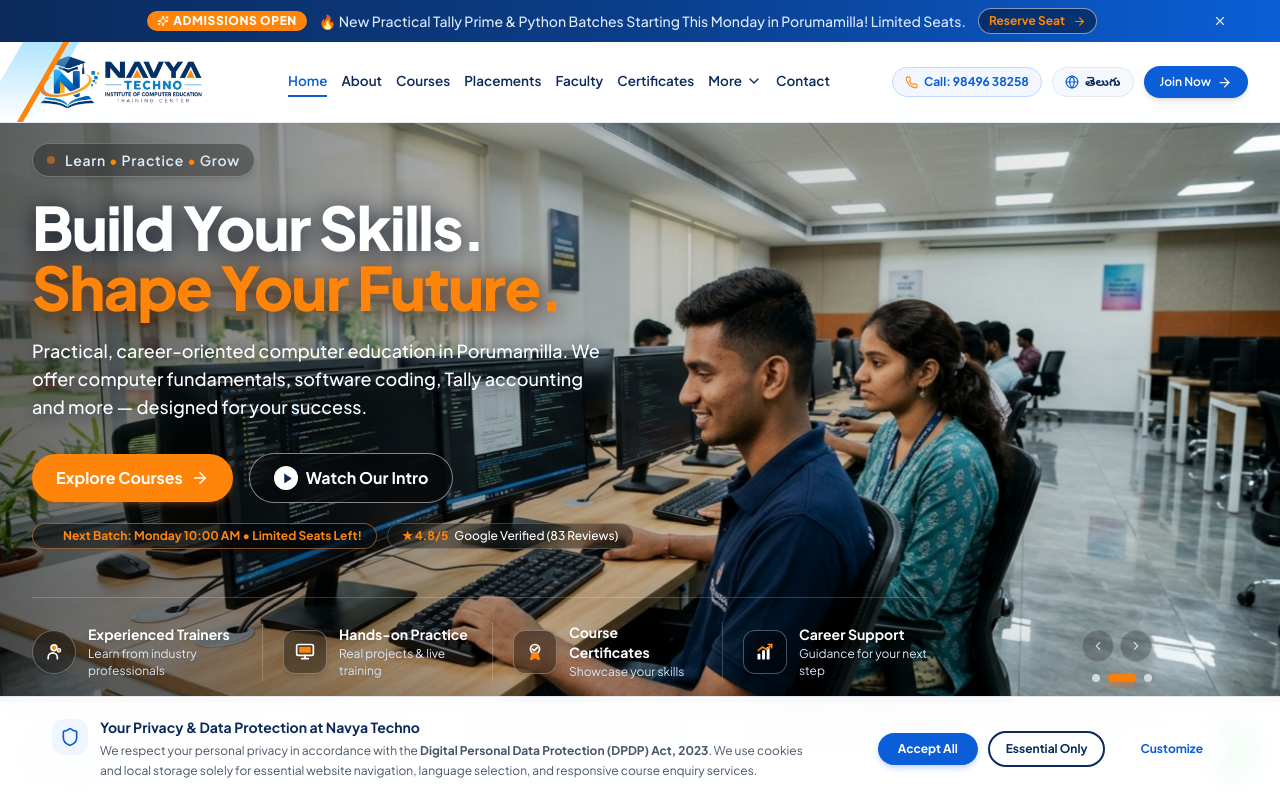
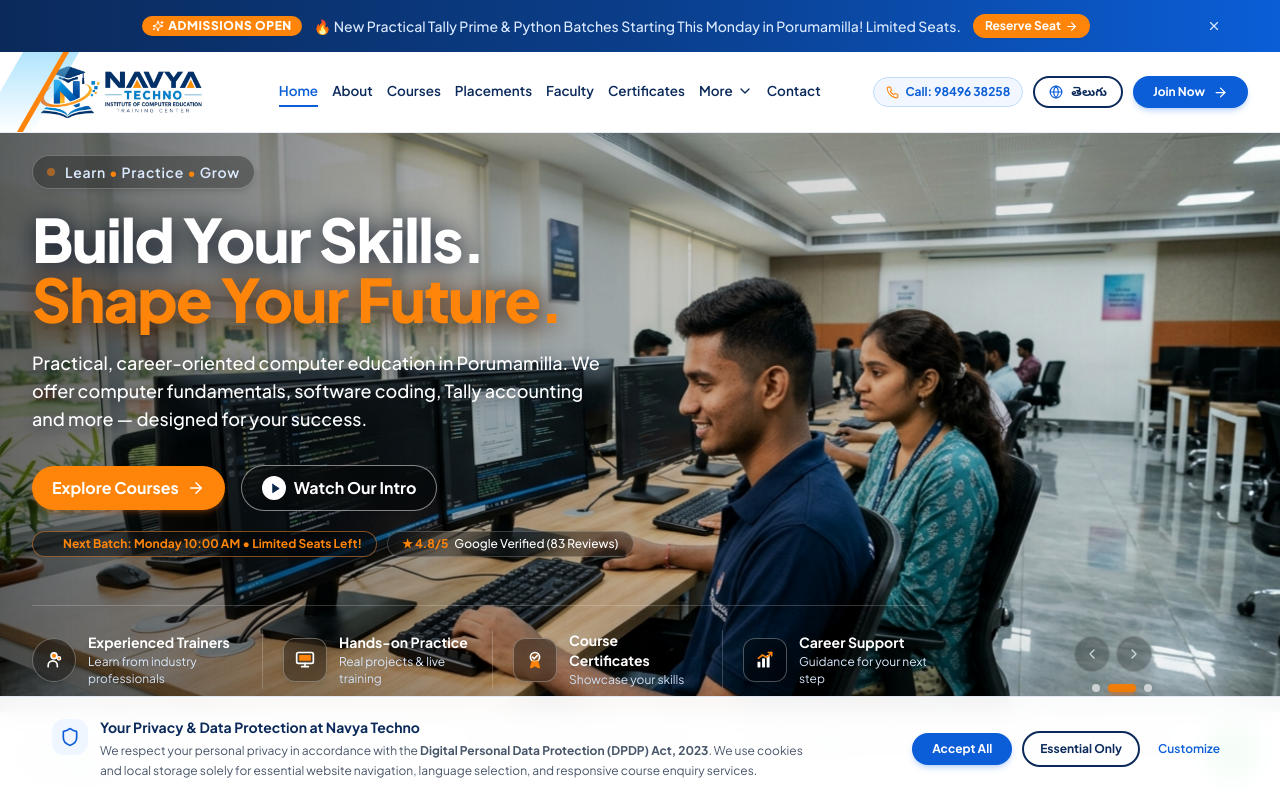
Before and after one commit to madhu16262223/NAVYA-INSTITUTE, a React (Vite) app: page / in a window 1280 px wide. Shown: the top 800 px of the page. Built offline with nearby package versions, Linux system fonts and the light colour scheme.

Commit message:
fix(usability): collapse button styles to unified design system under 5 styles

```diff
--- a/src/components/Enhancements.jsx
+++ b/src/components/Enhancements.jsx
@@ -35,18 +35,23 @@ export function AnnouncementBar() {
             {site.announcement.text}
           </span>
           {site.announcement.cta && (
-            <button
-              onClick={() => openDemoModal()}
-              className="btn-ghost !text-accent hover:!text-white !py-1 !px-2.5 text-xs font-bold"
+            <a
+              href="#book-demo"
+              onClick={(e) => {
+                e.preventDefault();
+                openDemoModal();
+              }}
+              className="inline-flex items-center gap-1 rounded-full bg-accent px-3 py-1 text-xs font-bold text-white shadow-sm hover:bg-accent-600 transition"
             >
               {site.announcement.cta} <ArrowRight size={13} aria-hidden="true" />
-            </button>
+            </a>
           )}
         </div>
         <button
+          type="button"
           onClick={handleDismiss}
           aria-label="Dismiss announcement"
-          className="btn-icon !h-6 !w-6 text-blue-100 hover:bg-white/20 hover:text-white shrink-0"
+          className="btn-icon !bg-transparent text-blue-100 hover:!bg-white/20 hover:text-white shrink-0"
         >
           <X size={14} aria-hidden="true" />
         </button>
@@ -109,9 +114,10 @@ export function ScrollToTop() {
 
   return (
     <button
+      type="button"
       onClick={scrollToTop}
       aria-label="Scroll back to top"
-      className="btn-icon fixed bottom-24 right-5 z-40 bg-white text-navy shadow-lg ring-1 ring-slate-200 hover:bg-navy hover:text-white"
+      className="btn-icon fixed bottom-24 right-5 z-40 !bg-white text-navy shadow-lg ring-1 ring-slate-200 hover:!bg-navy hover:text-white"
     >
       <ArrowUp size={20} aria-hidden="true" />
     </button>
--- a/src/components/Layout.jsx
+++ b/src/components/Layout.jsx
@@ -78,16 +78,19 @@ export function Navbar() {
 
             {/* More Dropdown */}
             <div ref={ref} className="relative">
-              <button
+              <div
+                role="button"
+                tabIndex={0}
                 aria-expanded={m}
                 aria-haspopup="true"
                 onClick={() => setM(!m)}
-                className={`flex items-center gap-1 border-b-2 py-1 text-[13.5px] 2xl:text-[14.5px] font-semibold whitespace-nowrap ${
+                onKeyDown={(e) => (e.key === ' ' || e.key === 'Enter') && (e.preventDefault(), setM(!m))}
+                className={`flex items-center gap-1 border-b-2 py-1 text-[13.5px] 2xl:text-[14.5px] font-semibold whitespace-nowrap cursor-pointer select-none ${
                   moreActive ? 'border-[#0B5ED7] text-[#0B5ED7]' : 'border-transparent text-navy hover:text-[#0B5ED7]'
                 }`}
               >
                 {t('more')} <ChevronDown size={16} className={`transition-transform duration-200 ${m ? 'rotate-180' : ''}`} />
-              </button>
+              </div>
               {m && (
                 <ul className="absolute right-0 top-full mt-3 w-52 rounded-xl border border-slate-200 bg-white p-2 shadow-lg">
                   <li>
@@ -125,10 +128,11 @@ export function Navbar() {
 
             {/* Language Switcher */}
             <button
+              type="button"
               onClick={toggleLang}
               title="Switch language between English and Telugu"
               aria-label="Switch language between English and Telugu"
-              className="whitespace-nowrap shrink-0 inline-flex items-center gap-1.5 rounded-full border border-slate-200 bg-mist/80 px-3 py-1.5 text-xs font-bold text-navy transition hover:border-[#0B5ED7] hover:bg-white"
+              className="btn-outline !py-1.5 !px-3.5 text-xs shrink-0 whitespace-nowrap"
             >
               <Globe size={14} className="text-[#0B5ED7] shrink-0" aria-hidden="true" />
               <span>{lang === 'en' ? 'తెలుగు' : 'English'}</span>
@@ -137,7 +141,7 @@ export function Navbar() {
             {/* Join Now */}
             <Link
               to="/contact"
-              className="whitespace-nowrap shrink-0 inline-flex items-center gap-1.5 rounded-full bg-[#0B5ED7] px-4 2xl:px-5 py-2 text-xs 2xl:text-sm font-semibold text-white shadow-md transition-colors hover:bg-[#0A4FB4]"
+              className="btn-brand !py-2 !px-5 text-xs 2xl:text-sm whitespace-nowrap shrink-0"
             >
               {t('joinNow')} <ArrowRight size={15} className="shrink-0" />
             </Link>
@@ -146,20 +150,22 @@ export function Navbar() {
           {/* Mobile Right Controls: Lang + Hamburger */}
           <div className="flex items-center gap-2 xl:hidden">
             <button
+              type="button"
               onClick={toggleLang}
               aria-label="Switch language"
-              className="rounded-full border border-slate-200 bg-mist px-2.5 py-1 text-xs font-bold text-navy"
+              className="btn-outline !py-1 !px-2.5 text-xs font-bold"
             >
               {lang === 'en' ? 'తెలుగు' : 'EN'}
             </button>
             <button
-              className="p-2 text-navy"
+              type="button"
+              className="btn-icon"
               aria-label={o ? 'Close menu' : 'Open menu'}
               aria-expanded={o}
               aria-controls="mobile-nav"
               onClick={() => setO(!o)}
             >
-              {o ? <X /> : <Menu />}
+              {o ? <X size={18} /> : <Menu size={18} />}
             </button>
           </div>
         </div>
@@ -440,14 +446,16 @@ export function Footer() {
             <Link to="/privacy" className="hover:text-white underline">
               {t('privacyPolicy')}
             </Link>
-            <span>•</span>
-            <button
-              type="button"
-              onClick={() => window.openPrivacyPreferences && window.openPrivacyPreferences()}
-              className="hover:text-white underline"
+            <a
+              href="#cookie-settings"
+              onClick={(e) => {
+                e.preventDefault();
+                window.openPrivacyPreferences && window.openPrivacyPreferences();
+              }}
+              className="hover:text-white underline cursor-pointer"
             >
               Cookie Settings
-            </button>
+            </a>
           </div>
         </div>
       </div>
--- a/src/components/PrivacyManager.jsx
+++ b/src/components/PrivacyManager.jsx
@@ -99,7 +99,7 @@ export function PrivacyManager() {
         onClick={() => setShowModal(true)}
         aria-label="Manage Privacy & Cookie Preferences"
         title="Privacy Preferences"
-        className="btn-outline fixed bottom-5 left-5 z-40 hidden sm:flex !h-9 !py-1.5 !px-3 text-xs !bg-white/95 backdrop-blur-md shadow-md"
+        className="btn-outline fixed bottom-5 left-5 z-40 hidden sm:flex !py-2 !px-3.5 text-xs !bg-white/95 backdrop-blur-md shadow-md"
       >
         <Shield size={15} className="text-[#0B5ED7]" aria-hidden="true" />
         <span className="hidden md:inline">Privacy</span>
@@ -131,27 +131,28 @@ export function PrivacyManager() {
               <button
                 type="button"
                 onClick={handleAcceptAll}
-                className="btn-brand text-xs !py-2 !px-5"
+                className="btn-brand !py-2 !px-5 text-xs"
               >
                 Accept All
               </button>
               <button
                 type="button"
                 onClick={handleEssentialOnly}
-                className="btn-outline text-xs !py-2 !px-4"
+                className="btn-outline !py-2 !px-4 text-xs"
               >
                 Essential Only
               </button>
-              <button
-                type="button"
-                onClick={() => {
+              <a
+                href="#privacy-preferences"
+                onClick={(e) => {
+                  e.preventDefault();
                   setShowBanner(false);
                   setShowModal(true);
                 }}
-                className="btn-ghost !text-brand !border-transparent !bg-transparent text-xs hover:underline"
+                className="text-xs font-semibold text-[#0B5ED7] hover:underline px-2 py-1"
               >
                 Customize
-              </button>
+              </a>
             </div>
           </div>
         </aside>
@@ -184,7 +185,7 @@ export function PrivacyManager() {
               <button
                 type="button"
                 onClick={() => setShowModal(false)}
-                className="btn-icon !h-8 !w-8 text-slate-500 hover:bg-slate-100 hover:text-navy"
+                className="btn-icon text-slate-500 hover:text-navy"
                 aria-label="Close privacy preferences modal"
               >
                 <X size={18} />
@@ -271,7 +272,7 @@ export function PrivacyManager() {
                 <button
                   type="button"
                   onClick={handleResetData}
-                  className="rounded-lg border border-amber-300 bg-white px-3 py-1 text-xs font-bold text-accent hover:bg-amber-100 transition"
+                  className="btn-outline !py-1 !px-3 text-xs"
                 >
                   Reset Cache
                 </button>
@@ -291,14 +292,14 @@ export function PrivacyManager() {
                 <button
                   type="button"
                   onClick={handleEssentialOnly}
-                  className="btn-outline text-xs !py-2 !px-4"
+                  className="btn-outline !py-2 !px-4 text-xs"
                 >
                   Reject Optional
                 </button>
                 <button
                   type="button"
                   onClick={handleSaveCustom}
-                  className="btn-brand text-xs !py-2 !px-5"
+                  className="btn-brand !py-2 !px-5 text-xs"
                 >
                   Save Choices
                 </button>
--- a/src/context/DemoModalContext.jsx
+++ b/src/context/DemoModalContext.jsx
@@ -166,9 +166,10 @@ export function DemoModalProvider({ children }) {
               <span aria-hidden="true" className="absolute -right-4 -top-6 h-24 w-24 rotate-12 bg-accent/40 rounded-full blur-xl" />
               <button
                 ref={firstFocusableRef}
+                type="button"
                 onClick={closeDemoModal}
                 aria-label="Close dialog"
-                className="btn-icon absolute right-4 top-4 !h-9 !w-9 bg-white/15 text-white hover:bg-white/30"
+                className="btn-icon absolute right-4 top-4 !bg-white/15 text-white hover:!bg-white/30"
               >
                 <X size={18} aria-hidden="true" />
               </button>
--- a/src/index.css
+++ b/src/index.css
@@ -2,14 +2,13 @@
 @layer base{html{scroll-behavior:smooth}body{@apply font-sans text-slate-600 bg-white antialiased}h1,h2,h3{@apply text-navy font-extrabold tracking-tight}
 :focus-visible{outline:3px solid #FF850A;outline-offset:2px}@media(prefers-reduced-motion:reduce){html{scroll-behavior:auto}*{transition:none!important}}}
 @layer components{.container-x{@apply mx-auto w-full max-w-7xl px-5 sm:px-8}.section{@apply py-16 sm:py-24}
-.btn{@apply inline-flex items-center justify-center gap-2 rounded-full px-6 py-3 text-sm sm:text-base font-bold transition-all duration-200 w-full sm:w-auto active:scale-95}
+.btn{@apply inline-flex items-center justify-center gap-2 rounded-full px-5 py-2.5 text-sm sm:text-base font-bold transition-all duration-200 w-full sm:w-auto active:scale-95}
 .btn-primary{@apply btn bg-accent text-white hover:bg-accent-600 shadow-md shadow-orange-500/25}
 .btn-brand{@apply btn bg-brand text-white hover:bg-brand-600 shadow-md shadow-blue-500/25}
+.btn-outline{@apply btn border-2 border-navy bg-transparent text-navy hover:bg-navy hover:text-white}
 .btn-ghost{@apply btn border border-white/50 bg-black/40 text-white backdrop-blur-md hover:bg-black/60 hover:border-white}
-.btn-outline{@apply btn border-2 border-navy text-navy hover:bg-navy hover:text-white}
-.btn-light{@apply btn bg-white text-navy hover:bg-mist shadow-sm}
+.btn-icon{@apply grid h-9 w-9 place-items-center rounded-full bg-slate-100 text-navy hover:bg-navy hover:text-white transition-all duration-200 active:scale-95}
 .btn-pill{@apply inline-flex items-center justify-center rounded-full px-5 py-2 text-xs sm:text-sm font-semibold transition-all duration-200 active:scale-95}
-.btn-icon{@apply grid h-10 w-10 place-items-center rounded-full transition-all duration-200 active:scale-95}
 .card{@apply rounded-2xl border border-slate-200 bg-white p-6 shadow-card}
 .no-scrollbar::-webkit-scrollbar { display: none; }
 .no-scrollbar { -ms-overflow-style: none; scrollbar-width: none; }
--- a/src/pages/PrivacyPolicy.jsx
+++ b/src/pages/PrivacyPolicy.jsx
@@ -48,7 +48,7 @@ export function PrivacyPolicy() {
               <button
                 type="button"
                 onClick={handleOpenPreferences}
-                className="inline-flex items-center gap-2 rounded-full border border-blue-200 bg-white px-5 py-2.5 text-xs font-bold text-[#0B5ED7] shadow-sm hover:bg-[#0B5ED7] hover:text-white transition shrink-0"
+                className="btn-outline shrink-0"
               >
                 <Sliders size={14} /> Cookie Preferences
               </button>
--- a/src/pages/VerifyCertificate.jsx
+++ b/src/pages/VerifyCertificate.jsx
@@ -120,7 +120,7 @@ export function VerifyCertificate() {
                 </div>
                 <button
                   type="submit"
-                  className="w-full sm:w-auto inline-flex items-center justify-center gap-2 rounded-2xl bg-[#0B5ED7] px-7 py-3.5 font-bold text-white shadow-md hover:bg-[#0A4FB4] transition shrink-0"
+                  className="btn-brand shrink-0"
                 >
                   <Search size={18} /> Verify Now
                 </button>
@@ -252,8 +252,9 @@ export function VerifyCertificate() {
               <div className="mt-8 flex flex-col sm:flex-row items-center justify-between gap-4 border-t border-slate-100 pt-6">
                 <div className="flex flex-wrap gap-3 w-full sm:w-auto">
                   <button
+                    type="button"
                     onClick={handlePrint}
-                    className="inline-flex flex-1 sm:flex-none items-center justify-center gap-2 rounded-xl border border-slate-200 bg-white px-5 py-2.5 text-sm font-bold text-navy shadow-sm hover:bg-slate-50 transition"
+                    className="btn-outline flex-1 sm:flex-none"
                   >
                     <Printer size={16} /> Print Verification Slip
                   </button>
@@ -269,12 +270,13 @@ export function VerifyCertificate() {
                 </div>
 
                 <button
+                  type="button"
                   onClick={() => {
                     setCertId('');
                     setSearchResult(null);
                     setHasSearched(false);
                   }}
-                  className="text-xs font-bold text-[#0B5ED7] hover:underline"
+                  className="btn-outline !py-2 !px-4 text-xs font-bold"
                 >
                   Verify Another ID →
                 </button>
--- a/src/pages/pages.jsx
+++ b/src/pages/pages.jsx
@@ -82,14 +82,17 @@ export function Home(){
   <div aria-hidden="true" className="absolute inset-0 z-10 bg-gradient-to-r from-black/60 via-black/25 via-40% to-transparent pointer-events-none" />
 
  {/* 4. Bottom-Right Slide Dots (Exact Image 1 Position) */}
- <div className="absolute bottom-4 sm:bottom-5 right-20 sm:right-28 lg:right-32 z-30 flex items-center gap-2">
+ <div role="tablist" aria-label="Slide indicators" className="absolute bottom-4 sm:bottom-5 right-20 sm:right-28 lg:right-32 z-30 flex items-center gap-2">
   {heroSlides.map((_, idx) => (
-   <button
+   <span
     key={idx}
-    type="button"
+    role="tab"
+    tabIndex={0}
+    aria-selected={slideIndex === idx}
     onClick={() => setSlideIndex(idx)}
+    onKeyDown={(e) => (e.key === ' ' || e.key === 'Enter') && (e.preventDefault(), setSlideIndex(idx))}
     aria-label={`Go to slide ${idx + 1}`}
-    className={`h-2 rounded-full transition-all duration-300 ${
+    className={`h-2 rounded-full cursor-pointer transition-all duration-300 ${
      slideIndex === idx
       ? 'w-7 bg-[#FF850A] shadow-md shadow-orange-500/60'
       : 'w-2 bg-white/70 hover:bg-white'
@@ -104,17 +107,17 @@ export function Home(){
    type="button"
    onClick={() => setSlideIndex((prev) => (prev - 1 + heroSlides.length) % heroSlides.length)}
    aria-label="Previous slide"
-   className="btn-icon !h-8 !w-8 bg-black/40 hover:bg-accent text-white backdrop-blur-md border border-white/20"
+   className="btn-icon !bg-black/40 hover:!bg-accent text-white backdrop-blur-md border border-white/20"
   >
-   <ChevronLeft size={14} />
+   <ChevronLeft size={16} />
   </button>
   <button
    type="button"
    onClick={() => setSlideIndex((prev) => (prev + 1) % heroSlides.length)}
    aria-label="Next slide"
-   className="btn-icon !h-8 !w-8 bg-black/40 hover:bg-accent text-white backdrop-blur-md border border-white/20"
+   className="btn-icon !bg-black/40 hover:!bg-accent text-white backdrop-blur-md border border-white/20"
   >
-   <ChevronRight size={14} />
+   <ChevronRight size={16} />
   </button>
  </div>
 
@@ -397,14 +400,14 @@ function Lightbox({items,i,onClose,onNav}){const ref=useRef(null);const it=items
  useEffect(()=>{ref.current?.focus();document.body.style.overflow='hidden';
   const k=e=>{if(e.key==='Escape')onClose();else if(e.key==='ArrowRight')onNav(1);else if(e.key==='ArrowLeft')onNav(-1);else if(e.key==='Tab'){const b=[...document.querySelectorAll('[data-lb]')];const a=document.activeElement;const n=b.indexOf(a);e.preventDefault();b[(n+(e.shiftKey?-1:1)+b.length)%b.length].focus()}};
   window.addEventListener('keydown',k);return()=>{window.removeEventListener('keydown',k);document.body.style.overflow=''}},[onClose,onNav]);
- const bt='grid h-11 w-11 place-items-center rounded-full bg-white/15 text-white hover:bg-white/30';
+ const bt='btn-icon !bg-white/15 text-white hover:!bg-white/30';
  return <div role="dialog" aria-modal="true" aria-label="Image viewer" className="fixed inset-0 z-[70] flex flex-col items-center justify-center bg-navy-900/95 p-4"><button ref={ref} data-lb onClick={onClose} aria-label="Close" className={`${bt} absolute right-4 top-4`}><X aria-hidden="true"/></button>
  <div className="flex w-full max-w-5xl items-center gap-3"><button data-lb onClick={()=>onNav(-1)} aria-label="Previous image" className={bt}><ChevronLeft aria-hidden="true"/></button><div className="min-w-0 flex-1"><Photo src={it.src} label={it.alt} ratio="aspect-[4/3] max-h-[75vh]" className="mx-auto w-full"/></div><button data-lb onClick={()=>onNav(1)} aria-label="Next image" className={bt}><ChevronRight aria-hidden="true"/></button></div><p className="mt-3 text-center text-sm text-blue-100">{it.alt} · {i+1} / {items.length}</p></div>}
 export function Gallery(){const [cat,setCat]=useState('All');const [open,setOpen]=useState(null);const opener=useRef(null);const list=gallery.filter(g=>cat==='All'||g.cat===cat);
  const close=()=>{setOpen(null);opener.current?.focus()};const nav=d=>setOpen(o=>(o+d+list.length)%list.length);
  return <><Seo title="Gallery" desc="Moments from Navya Techno: institute, labs, classrooms, training and events."/><PageHeader title="Our Gallery" sub="Moments That Inspire"/>
 <section className="section"><div className="container-x"><div className="mb-8 flex flex-wrap gap-2" role="group" aria-label="Filter gallery">{['All',...galleryCats].map(c=><button key={c} aria-pressed={cat===c} onClick={()=>setCat(c)} className={`btn-pill ${cat===c?'bg-navy text-white':'bg-mist text-navy hover:bg-blue-100'}`}>{c}</button>)}</div>
-{list.length?<ul className="grid grid-cols-2 gap-4 md:grid-cols-3 lg:grid-cols-4">{list.map((g,i)=><li key={g.src}><button onClick={e=>{opener.current=e.currentTarget;setOpen(i)}} aria-label={`Open image: ${g.alt}`} className="block w-full overflow-hidden rounded-2xl transition-transform hover:scale-[1.02]"><Photo src={g.src} label={g.alt} ratio="aspect-square"/></button></li>)}</ul>:<Empty>No photos in this category yet.</Empty>}</div></section>
+{list.length?<ul className="grid grid-cols-2 gap-4 md:grid-cols-3 lg:grid-cols-4">{list.map((g,i)=><li key={g.src}><div role="button" tabIndex={0} onClick={e=>{opener.current=e.currentTarget;setOpen(i)}} onKeyDown={e=>(e.key===' '||e.key==='Enter')&&(e.preventDefault(),opener.current=e.currentTarget,setOpen(i))} aria-label={`Open image: ${g.alt}`} className="block w-full overflow-hidden rounded-2xl cursor-pointer transition-transform hover:scale-[1.02]"><Photo src={g.src} label={g.alt} ratio="aspect-square"/></div></li>)}</ul>:<Empty>No photos in this category yet.</Empty>}</div></section>
 {open!==null&&<Lightbox items={list} i={open} onClose={close} onNav={nav}/>}</>}
 
 export function Contact(){const [f,setF]=useState({name:'',phone:'',email:'',course:'',msg:''});
```
Also changed, not shown: src/components/CourseFinder.jsx (+20 -14 lines).
